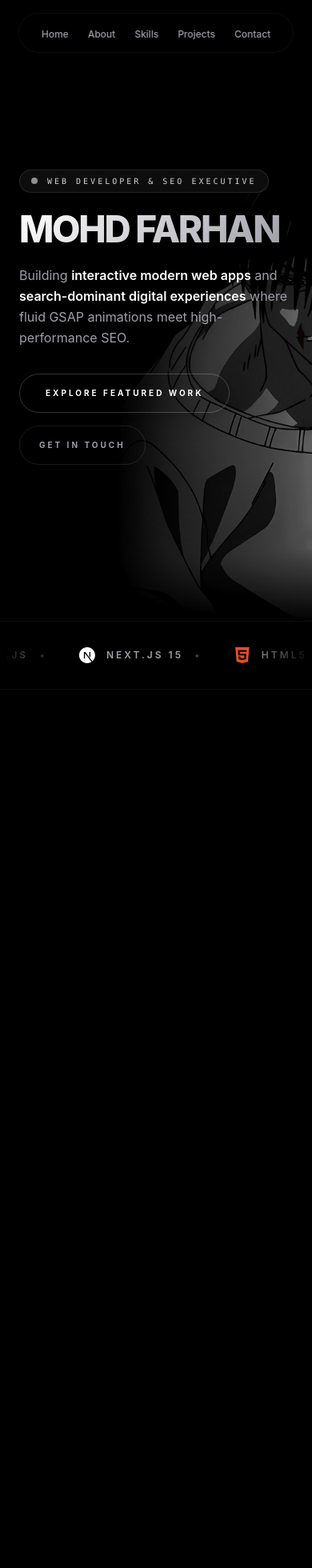
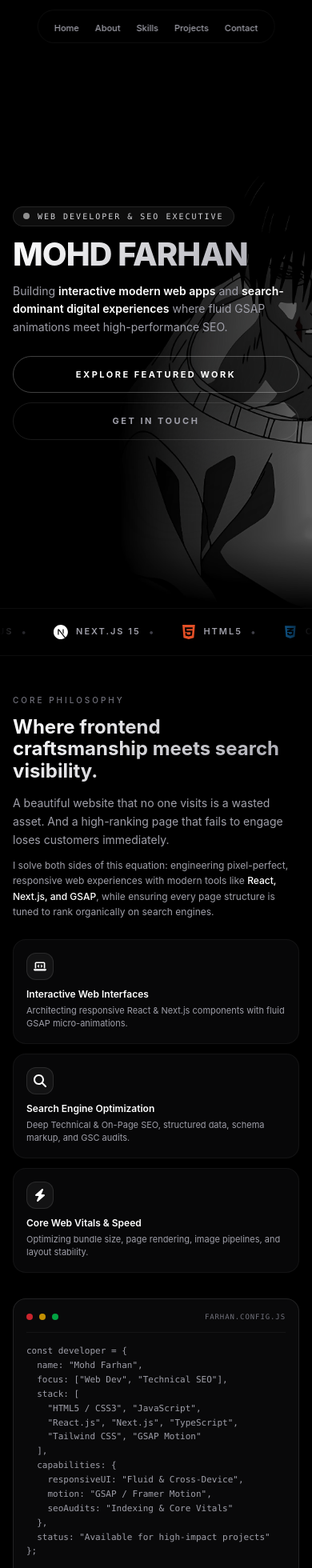
Before and after one commit to mohdfarhan7201/My-Portfolio, a React (Vite) app: page / in a window 390 px wide. Shown: the top 1960 px of the page at 80% size. Built offline with nearby package versions, Linux system fonts and the light colour scheme.

Commit message:
fix: comprehensive mobile screen responsiveness, prevent horizontal overflow and persistent scroll triggers

```diff
--- a/src/components/about/About.jsx
+++ b/src/components/about/About.jsx
@@ -12,35 +12,34 @@ function About() {
 
   useEffect(() => {
     const ctx = gsap.context(() => {
-      // Scroll-based reveal with scrub & stagger
       gsap.fromTo(
         leftColRef.current,
-        { y: 60, opacity: 0 },
+        { y: 30, opacity: 0 },
         {
           y: 0,
           opacity: 1,
-          duration: 1,
-          ease: "power3.out",
+          duration: 0.8,
+          ease: "power2.out",
           scrollTrigger: {
             trigger: sectionRef.current,
-            start: "top 80%",
-            toggleActions: "play none none reverse",
+            start: "top 85%",
+            once: true,
           },
         }
       );
 
       gsap.fromTo(
         rightColRef.current,
-        { y: 80, opacity: 0 },
+        { y: 40, opacity: 0 },
         {
           y: 0,
           opacity: 1,
-          duration: 1.2,
-          ease: "power3.out",
+          duration: 0.9,
+          ease: "power2.out",
           scrollTrigger: {
             trigger: sectionRef.current,
-            start: "top 75%",
-            toggleActions: "play none none reverse",
+            start: "top 80%",
+            once: true,
           },
         }
       );
@@ -53,17 +52,17 @@ function About() {
     {
       icon: <FaLaptopCode className="text-white text-base" />,
       title: "Interactive Web Interfaces",
-      desc: "Architecting responsive, reusable React & Next.js components with fluid GSAP micro-animations.",
+      desc: "Architecting responsive React & Next.js components with fluid GSAP micro-animations.",
     },
     {
       icon: <FaMagnifyingGlass className="text-white text-base" />,
       title: "Search Engine Optimization",
-      desc: "Deep Technical & On-Page SEO, structured data, schema markup, and Google Search Console audits.",
+      desc: "Deep Technical & On-Page SEO, structured data, schema markup, and GSC audits.",
     },
     {
       icon: <FaBolt className="text-white text-base" />,
       title: "Core Web Vitals & Speed",
-      desc: "Optimizing bundle size, page rendering, image pipelines, and layout stability for top Lighthouse scores.",
+      desc: "Optimizing bundle size, page rendering, image pipelines, and layout stability.",
     },
   ];
 
@@ -71,42 +70,42 @@ function About() {
     <section
       ref={sectionRef}
       id="about"
-      className="py-16 md:py-24 px-6 md:px-20 lg:px-28 bg-black overflow-hidden relative"
+      className="py-12 sm:py-20 md:py-24 px-4 sm:px-10 md:px-20 lg:px-28 bg-black overflow-hidden relative"
     >
-      <div className="max-w-7xl mx-auto grid lg:grid-cols-12 gap-12 lg:gap-16 items-center">
+      <div className="max-w-7xl mx-auto grid lg:grid-cols-12 gap-8 lg:gap-16 items-center">
         {/* Left Column: Narrative */}
-        <div ref={leftColRef} className="lg:col-span-7 flex flex-col items-start">
-          <p className="text-zinc-500 tracking-[5px] md:tracking-[8px] uppercase text-[10px] md:text-xs mb-4 font-accent font-medium">
+        <div ref={leftColRef} className="lg:col-span-7 flex flex-col items-start w-full">
+          <p className="text-zinc-500 tracking-[3px] sm:tracking-[6px] uppercase text-[10px] sm:text-xs mb-3 sm:mb-4 font-accent font-medium">
             Core Philosophy
           </p>
 
-          <h2 className="text-3xl sm:text-5xl lg:text-6xl font-bold leading-[1.12] text-gradient font-heading">
+          <h2 className="text-2xl xs:text-3xl sm:text-4xl md:text-5xl lg:text-6xl font-bold leading-[1.15] text-gradient font-heading break-words w-full">
             Where frontend craftsmanship meets search visibility.
           </h2>
 
-          <p className="mt-6 text-zinc-400 text-base sm:text-lg leading-relaxed font-normal">
+          <p className="mt-4 sm:mt-6 text-zinc-400 text-sm sm:text-base md:text-lg leading-relaxed font-normal">
             A beautiful website that no one visits is a wasted asset. And a high-ranking page that fails to engage loses customers immediately.
           </p>
 
-          <p className="mt-3 text-zinc-400 text-sm sm:text-base leading-relaxed font-normal">
+          <p className="mt-2.5 text-zinc-400 text-xs sm:text-sm md:text-base leading-relaxed font-normal">
             I solve both sides of this equation: engineering pixel-perfect, responsive web experiences with modern tools like <span className="text-white font-medium">React, Next.js, and GSAP</span>, while ensuring every page structure is tuned to rank organically on search engines.
           </p>
 
           {/* Core Strengths Bento */}
-          <div className="mt-8 grid sm:grid-cols-3 gap-4 w-full">
+          <div className="mt-6 sm:mt-8 grid grid-cols-1 sm:grid-cols-3 gap-3 sm:gap-4 w-full">
             {coreFocus.map((item, i) => (
               <div
                 key={i}
-                className="group p-5 rounded-2xl border border-white/5 bg-zinc-900/30 hover:border-white/20 transition-all duration-300 flex flex-col justify-between"
+                className="group p-4 sm:p-5 rounded-2xl border border-white/5 bg-zinc-900/30 hover:border-white/20 transition-all duration-300 flex flex-col justify-between"
               >
                 <div>
-                  <div className="p-2.5 w-fit rounded-xl bg-white/5 border border-white/10 mb-3">
+                  <div className="p-2 sm:p-2.5 w-fit rounded-xl bg-white/5 border border-white/10 mb-2.5 sm:mb-3">
                     {item.icon}
                   </div>
-                  <h3 className="text-sm font-semibold text-white mb-1.5 font-heading">
+                  <h3 className="text-xs sm:text-sm font-semibold text-white mb-1 font-heading">
                     {item.title}
                   </h3>
-                  <p className="text-xs text-zinc-400 leading-normal">
+                  <p className="text-[11px] sm:text-xs text-zinc-400 leading-normal">
                     {item.desc}
                   </p>
                 </div>
@@ -116,22 +115,22 @@ function About() {
         </div>
 
         {/* Right Column: Code & Specs Matrix */}
-        <div ref={rightColRef} className="lg:col-span-5">
-          <div className="relative group rounded-3xl border border-white/10 bg-zinc-900/40 backdrop-blur-2xl p-6 sm:p-8 shadow-2xl transition-all duration-500 hover:border-white/25">
+        <div ref={rightColRef} className="lg:col-span-5 w-full">
+          <div className="relative group rounded-2xl sm:rounded-3xl border border-white/10 bg-zinc-900/40 backdrop-blur-2xl p-4 sm:p-7 shadow-2xl transition-all duration-500 hover:border-white/25">
             {/* Header pill */}
-            <div className="flex items-center justify-between pb-4 border-b border-white/5">
+            <div className="flex items-center justify-between pb-3 sm:pb-4 border-b border-white/5">
               <div className="flex items-center gap-2">
-                <span className="w-2.5 h-2.5 rounded-full bg-red-500/80" />
-                <span className="w-2.5 h-2.5 rounded-full bg-yellow-500/80" />
-                <span className="w-2.5 h-2.5 rounded-full bg-green-500/80" />
+                <span className="w-2 sm:w-2.5 h-2 sm:h-2.5 rounded-full bg-red-500/80" />
+                <span className="w-2 sm:w-2.5 h-2 sm:h-2.5 rounded-full bg-yellow-500/80" />
+                <span className="w-2 sm:w-2.5 h-2 sm:h-2.5 rounded-full bg-green-500/80" />
               </div>
-              <span className="text-[10px] font-mono uppercase tracking-widest text-zinc-500">
+              <span className="text-[9px] sm:text-[10px] font-mono uppercase tracking-widest text-zinc-500">
                 farhan.config.js
               </span>
             </div>
 
             {/* Code */}
-            <pre className="text-xs sm:text-sm text-zinc-400 font-mono leading-relaxed mt-4 overflow-x-auto">
+            <pre className="text-[11px] sm:text-xs md:text-sm text-zinc-400 font-mono leading-relaxed mt-3.5 sm:mt-4 overflow-x-auto">
               <code>{`const developer = {
   name: "Mohd Farhan",
   focus: ["Web Dev", "Technical SEO"],
@@ -149,8 +148,8 @@ function About() {
 };`}</code>
             </pre>
 
-            {/* Subtle credential note at bottom - not taking over */}
-            <div className="mt-6 pt-4 border-t border-white/5 flex flex-wrap items-center justify-between gap-2 text-[11px] text-zinc-500 font-mono">
+            {/* Credential note */}
+            <div className="mt-4 sm:mt-6 pt-3 sm:pt-4 border-t border-white/5 flex flex-wrap items-center justify-between gap-2 text-[10px] sm:text-[11px] text-zinc-500 font-mono">
               <span className="flex items-center gap-1.5 text-zinc-400">
                 <FaCheck className="text-emerald-400 text-xs" /> Shine Infosolutions Intern
               </span>
--- a/src/components/hero/Hero.jsx
+++ b/src/components/hero/Hero.jsx
@@ -1,8 +1,5 @@
 import { useEffect, useRef, useState } from "react";
 import gsap from "gsap";
-import ScrollTrigger from "gsap/ScrollTrigger";
-
-gsap.registerPlugin(ScrollTrigger);
 
 function Hero() {
   const heroRef = useRef(null);
@@ -10,11 +7,10 @@ function Hero() {
   const [pos, setPos] = useState({ x: 0, y: 0 });
 
   useEffect(() => {
-    // Initial entrance animation
     const ctx = gsap.context(() => {
       gsap.fromTo(
         textRef.current,
-        { y: 30, opacity: 0 },
+        { y: 25, opacity: 0 },
         { y: 0, opacity: 1, duration: 1, ease: "power2.out", delay: 0.1 }
       );
     }, heroRef);
@@ -39,18 +35,18 @@ function Hero() {
     <section
       ref={heroRef}
       id="home"
-      className="relative min-h-[92vh] w-full overflow-hidden bg-black flex items-center px-6 md:px-20 lg:px-28 pt-20 pb-16"
+      className="relative min-h-[90vh] sm:min-h-[92vh] w-full max-w-full overflow-hidden bg-black flex items-center px-4 sm:px-10 md:px-20 lg:px-28 pt-24 sm:pt-28 pb-12 sm:pb-16"
     >
       {/* Background Image with Parallax Mask */}
       <div
         className="absolute inset-0 z-0 transition-transform duration-100 ease-out pointer-events-none"
         style={{
-          transform: `translate(${(pos.x - window.innerWidth / 2) * 0.015}px, ${(pos.y - window.innerHeight / 2) * 0.015}px)`,
+          transform: `translate(${(pos.x - window.innerWidth / 2) * 0.012}px, ${(pos.y - window.innerHeight / 2) * 0.012}px)`,
         }}
       >
         <img
           src="/images/toji.webp"
-          className="h-full w-full object-cover md:object-center object-[70%_center] opacity-45"
+          className="h-full w-full object-cover md:object-center object-[70%_center] opacity-40 sm:opacity-45"
           alt="Mohd Farhan - Web Developer and SEO Executive Portfolio Hero Background"
           loading="eager"
           decoding="async"
@@ -65,8 +61,8 @@ function Hero() {
           backgroundSize: "cover",
           backgroundPosition: window.innerWidth < 768 ? "70% center" : "center",
           filter: "grayscale(1) brightness(0.35)",
-          maskImage: `radial-gradient(circle 280px at ${pos.x}px ${pos.y}px, transparent 0%, black 100%)`,
-          WebkitMaskImage: `radial-gradient(circle 280px at ${pos.x}px ${pos.y}px, transparent 0%, black 100%)`,
+          maskImage: `radial-gradient(circle 260px at ${pos.x}px ${pos.y}px, transparent 0%, black 100%)`,
+          WebkitMaskImage: `radial-gradient(circle 260px at ${pos.x}px ${pos.y}px, transparent 0%, black 100%)`,
         }}
       />
 
@@ -75,28 +71,28 @@ function Hero() {
         ref={textRef}
         className="relative z-20 max-w-5xl flex flex-col items-start w-full"
       >
-        <div className="inline-flex items-center gap-3 px-3.5 py-1.5 rounded-full border border-white/10 bg-white/5 backdrop-blur-md mb-6">
+        <div className="inline-flex items-center gap-2.5 px-3 py-1 sm:px-3.5 sm:py-1.5 rounded-full border border-white/10 bg-white/5 backdrop-blur-md mb-4 sm:mb-6">
           <span className="w-2 h-2 rounded-full bg-white animate-pulse" />
-          <span className="text-[10px] md:text-xs font-mono uppercase tracking-[3px] text-zinc-300 font-accent">
+          <span className="text-[10px] sm:text-xs font-mono uppercase tracking-[2px] sm:tracking-[3px] text-zinc-300 font-accent">
             Web Developer & SEO Executive
           </span>
         </div>
 
-        <h1 className="text-gradient text-[46px] sm:text-[72px] md:text-[88px] lg:text-[96px] font-extrabold tracking-tighter leading-[0.92] font-heading select-none">
+        <h1 className="text-gradient text-[40px] xs:text-[48px] sm:text-[72px] md:text-[86px] lg:text-[96px] font-extrabold tracking-tight leading-[0.95] sm:leading-[0.92] font-heading select-none break-words w-full">
           MOHD FARHAN
         </h1>
 
-        <div className="mt-6 md:mt-8 max-w-2xl">
-          <p className="text-base sm:text-lg md:text-xl lg:text-2xl text-zinc-400 font-normal leading-relaxed">
+        <div className="mt-4 sm:mt-7 max-w-2xl">
+          <p className="text-sm sm:text-lg md:text-xl lg:text-2xl text-zinc-400 font-normal leading-relaxed">
             Building <span className="text-white font-semibold">interactive modern web apps</span> and <span className="text-white font-semibold">search-dominant digital experiences</span> where fluid GSAP animations meet high-performance SEO.
           </p>
         </div>
 
-        {/* Action CTAs */}
-        <div className="mt-8 md:mt-12 flex flex-wrap items-center gap-4 sm:gap-6">
+        {/* Action CTAs: Responsive Stack on Mobile */}
+        <div className="mt-6 sm:mt-10 flex flex-col sm:flex-row items-stretch sm:items-center gap-3 sm:gap-5 w-full sm:w-auto">
           <a
             href="#projects"
-            className="group relative px-8 py-4 md:px-10 md:py-4.5 overflow-hidden rounded-full border border-white/20 text-[10px] md:text-xs font-bold uppercase tracking-[3px] transition-all hover:border-white shadow-xl"
+            className="group relative px-6 py-3.5 sm:px-9 sm:py-4 overflow-hidden rounded-full border border-white/25 text-[11px] sm:text-xs font-bold uppercase tracking-[2.5px] sm:tracking-[3px] transition-all hover:border-white shadow-xl text-center"
           >
             <span className="relative z-10 transition-colors duration-300 group-hover:text-black">
               Explore Featured Work
@@ -106,7 +102,7 @@ function Hero() {
 
           <a
             href="#contact"
-            className="px-6 py-4 md:px-8 md:py-4.5 rounded-full border border-white/10 text-zinc-400 hover:text-white hover:border-white/30 text-[10px] md:text-xs font-bold uppercase tracking-[3px] transition-all"
+            className="px-6 py-3.5 sm:px-8 sm:py-4 rounded-full border border-white/10 text-zinc-400 hover:text-white hover:border-white/30 text-[11px] sm:text-xs font-bold uppercase tracking-[2.5px] sm:tracking-[3px] transition-all text-center"
           >
             Get In Touch
           </a>
@@ -119,9 +115,9 @@ function Hero() {
       </div>
 
       {/* Scroll Down Cue */}
-      <div className="absolute bottom-6 left-6 md:left-28 flex items-center gap-3 opacity-30 pointer-events-none">
-        <span className="text-[9px] uppercase tracking-[4px] font-accent">Scroll</span>
-        <div className="w-8 h-[1px] bg-white" />
+      <div className="absolute bottom-4 sm:bottom-6 left-4 sm:left-10 md:left-24 flex items-center gap-3 opacity-30 pointer-events-none">
+        <span className="text-[9px] uppercase tracking-[3px] sm:tracking-[4px] font-accent">Scroll</span>
+        <div className="w-6 sm:w-8 h-[1px] bg-white" />
       </div>
     </section>
   );
--- a/src/components/layout/Footer.jsx
+++ b/src/components/layout/Footer.jsx
@@ -9,8 +9,8 @@ function Footer() {
   ];
 
   return (
-    <footer className="py-20 bg-black flex flex-col items-center gap-10 border-t border-white/5">
-      <div className="flex gap-8 md:gap-12">
+    <footer className="py-12 sm:py-20 px-4 bg-black flex flex-col items-center gap-8 sm:gap-10 border-t border-white/5 w-full">
+      <div className="flex gap-6 sm:gap-10">
         {socials.map((social) => (
           <a
             key={social.name}
--- a/src/components/layout/Navbar.jsx
+++ b/src/components/layout/Navbar.jsx
@@ -5,7 +5,7 @@ function Navbar() {
 
   useEffect(() => {
     const handleScroll = () => {
-      setScrolled(window.scrollY > 40);
+      setScrolled(window.scrollY > 30);
     };
 
     window.addEventListener("scroll", handleScroll);
@@ -22,18 +22,18 @@ function Navbar() {
 
   return (
     <nav
-      className={`fixed left-1/2 top-4 md:top-6 z-[1000] -translate-x-1/2 transition-all duration-400 ease-out ${
+      className={`fixed left-1/2 top-3 sm:top-5 z-[1000] -translate-x-1/2 transition-all duration-300 ease-out max-w-[94vw] ${
         scrolled
-          ? "bg-black/85 backdrop-blur-xl border border-white/10 py-2.5 px-6 shadow-2xl"
-          : "bg-black/30 backdrop-blur-md border border-white/5 py-3 px-7"
+          ? "bg-black/90 backdrop-blur-xl border border-white/10 py-2 px-4 sm:px-6 shadow-2xl"
+          : "bg-black/50 backdrop-blur-md border border-white/5 py-2 px-4 sm:px-6"
       } rounded-full whitespace-nowrap`}
     >
-      <ul className="flex items-center gap-6 sm:gap-10">
+      <ul className="flex items-center gap-3 sm:gap-7">
         {navLinks.map((link) => (
           <li key={link.name}>
             <a
               href={link.href}
-              className="text-xs sm:text-sm font-medium text-zinc-400 transition-colors duration-200 hover:text-white"
+              className="text-[11px] sm:text-sm font-medium text-zinc-400 transition-colors duration-200 hover:text-white px-1 py-0.5"
             >
               {link.name}
             </a>
--- a/src/components/projects/Projects.jsx
+++ b/src/components/projects/Projects.jsx
@@ -29,16 +29,16 @@ function Projects() {
       // Header scroll animation
       gsap.fromTo(
         headerRef.current,
-        { opacity: 0, y: 50 },
+        { opacity: 0, y: 35 },
         {
           opacity: 1,
           y: 0,
-          duration: 1,
-          ease: "power3.out",
+          duration: 0.8,
+          ease: "power2.out",
           scrollTrigger: {
             trigger: sectionRef.current,
-            start: "top 80%",
-            toggleActions: "play none none reverse",
+            start: "top 85%",
+            once: true,
           },
         }
       );
@@ -46,17 +46,17 @@ function Projects() {
       // Grid items scroll stagger
       gsap.fromTo(
         ".project-card-wrap",
-        { opacity: 0, y: 60 },
+        { opacity: 0, y: 40 },
         {
           opacity: 1,
           y: 0,
-          duration: 0.8,
-          stagger: 0.12,
-          ease: "power3.out",
+          duration: 0.7,
+          stagger: 0.1,
+          ease: "power2.out",
           scrollTrigger: {
             trigger: gridRef.current,
-            start: "top 85%",
-            toggleActions: "play none none reverse",
+            start: "top 90%",
+            once: true,
           },
         }
       );
@@ -69,30 +69,30 @@ function Projects() {
     <section
       ref={sectionRef}
       id="projects"
-      className="py-16 md:py-24 px-6 md:px-20 lg:px-28 bg-black relative"
+      className="py-12 sm:py-20 md:py-24 px-4 sm:px-10 md:px-20 lg:px-28 bg-black relative w-full overflow-hidden"
     >
       <div className="max-w-7xl mx-auto w-full">
         {/* Header */}
-        <div ref={headerRef} className="max-w-3xl mb-12 md:mb-16">
-          <p className="text-zinc-500 tracking-[5px] md:tracking-[8px] uppercase text-[10px] md:text-xs mb-4 font-accent font-medium">
+        <div ref={headerRef} className="max-w-3xl mb-8 sm:mb-14">
+          <p className="text-zinc-500 tracking-[3px] sm:tracking-[6px] uppercase text-[10px] sm:text-xs mb-3 font-accent font-medium">
             Featured Creations
           </p>
 
-          <h2 className="text-3xl sm:text-5xl lg:text-6xl font-bold text-gradient font-heading leading-tight mb-4">
+          <h2 className="text-2xl xs:text-3xl sm:text-4xl md:text-5xl lg:text-6xl font-bold text-gradient font-heading leading-tight mb-3 break-words">
             Selected Work.
           </h2>
 
-          <p className="text-zinc-400 text-sm sm:text-base leading-relaxed">
+          <p className="text-zinc-400 text-xs sm:text-sm md:text-base leading-relaxed">
             Real-world applications crafted with a focus on responsive UI architectures, fluid GSAP animation, and performance optimization.
           </p>
 
           {/* Filter Pills */}
-          <div className="flex flex-wrap gap-2.5 sm:gap-4 mt-8">
+          <div className="flex flex-wrap gap-2 sm:gap-3 mt-6 sm:mt-8">
             {categories.map((cat) => (
               <button
                 key={cat}
                 onClick={() => setActiveCategory(cat)}
-                className={`relative px-4 py-1.5 sm:px-5 sm:py-2 text-xs sm:text-sm font-medium transition-all duration-300 rounded-full border ${
+                className={`relative px-3.5 py-1.5 sm:px-5 sm:py-2 text-xs sm:text-sm font-medium transition-all duration-300 rounded-full border ${
                   activeCategory === cat
                     ? "text-white border-white/40 bg-white/10 shadow-[0_0_15px_rgba(255,255,255,0.15)]"
                     : "text-zinc-500 border-white/5 hover:text-zinc-300 hover:border-white/10"
@@ -108,17 +108,17 @@ function Projects() {
         <motion.div
           ref={gridRef}
           layout
-          className="grid gap-6 sm:gap-8 sm:grid-cols-2 lg:grid-cols-3"
+          className="grid gap-5 sm:gap-8 sm:grid-cols-2 lg:grid-cols-3 w-full"
         >
           <AnimatePresence mode="popLayout">
             {filteredProjects.map((project) => (
               <motion.div
                 layout
                 key={project.id}
-                initial={{ opacity: 0, scale: 0.95 }}
+                initial={{ opacity: 0, scale: 0.96 }}
                 animate={{ opacity: 1, scale: 1 }}
-                exit={{ opacity: 0, scale: 0.95 }}
-                transition={{ duration: 0.35 }}
+                exit={{ opacity: 0, scale: 0.96 }}
+                transition={{ duration: 0.3 }}
                 className="project-card-wrap h-full"
               >
                 <ProjectCard project={project} />
--- a/src/components/ui/TechTicker.jsx
+++ b/src/components/ui/TechTicker.jsx
@@ -36,7 +36,6 @@ function TechTicker() {
   useEffect(() => {
     if (!tickerRef.current) return;
 
-    // Subtle scroll-driven scrub acceleration
     gsap.to(tickerRef.current, {
       xPercent: -15,
       ease: "none",
@@ -50,17 +49,17 @@ function TechTicker() {
   }, []);
 
   return (
-    <div className="relative w-full py-8 md:py-12 bg-black border-y border-white/5 overflow-hidden select-none">
-      <div className="absolute left-0 top-0 bottom-0 w-20 md:w-32 bg-gradient-to-r from-black to-transparent z-10 pointer-events-none" />
-      <div className="absolute right-0 top-0 bottom-0 w-20 md:w-32 bg-gradient-to-l from-black to-transparent z-10 pointer-events-none" />
+    <div className="relative w-full max-w-full py-5 sm:py-8 md:py-10 bg-black border-y border-white/5 overflow-hidden select-none">
+      <div className="absolute left-0 top-0 bottom-0 w-12 sm:w-28 bg-gradient-to-r from-black to-transparent z-10 pointer-events-none" />
+      <div className="absolute right-0 top-0 bottom-0 w-12 sm:w-28 bg-gradient-to-l from-black to-transparent z-10 pointer-events-none" />
 
-      <div ref={tickerRef} className="animate-marquee flex items-center whitespace-nowrap gap-10 md:gap-16">
+      <div ref={tickerRef} className="animate-marquee flex items-center whitespace-nowrap gap-8 sm:gap-14">
         {[...techItems, ...techItems].map((item, idx) => (
           <div
             key={idx}
-            className="flex items-center gap-3.5 text-zinc-400 hover:text-white transition-colors duration-300 font-accent uppercase text-xs md:text-sm tracking-[3px]"
+            className="flex items-center gap-2.5 sm:gap-3.5 text-zinc-400 hover:text-white transition-colors duration-300 font-accent uppercase text-[11px] sm:text-xs md:text-sm tracking-[2px] sm:tracking-[3px]"
           >
-            <span className="text-xl md:text-2xl">{item.icon}</span>
+            <span className="text-lg sm:text-xl md:text-2xl">{item.icon}</span>
             <span className="font-semibold">{item.name}</span>
             <span className="text-zinc-700 text-xs">•</span>
           </div>
--- a/src/index.css
+++ b/src/index.css
@@ -8,6 +8,8 @@
 
 html {
   background: var(--bg);
+  max-width: 100%;
+  overflow-x: hidden;
 }
 
 html.lenis, html.lenis body {
@@ -40,6 +42,8 @@ body {
   margin: 0;
   background: var(--bg);
   color: white;
+  width: 100%;
+  max-width: 100vw;
   overflow-x: hidden;
   font-family: 'Inter', system-ui, -apple-system, sans-serif;
   -webkit-font-smoothing: antialiased;
@@ -64,7 +68,7 @@ body {
 }
 
 section {
-  scroll-margin-top: 80px;
+  scroll-margin-top: 70px;
 }
 
 ::selection {
@@ -99,3 +103,12 @@ section {
 .animate-marquee:hover {
   animation-play-state: paused;
 }
+
+/* Hide scrollbar for tabs */
+.no-scrollbar::-webkit-scrollbar {
+  display: none;
+}
+.no-scrollbar {
+  -ms-overflow-style: none;
+  scrollbar-width: none;
+}
```
Also changed, not shown: src/components/contact/Contact.jsx (+31 -31 lines), src/components/projects/ProjectCard.jsx (+18 -18 lines), src/components/skills/Skills.jsx (+55 -56 lines).
